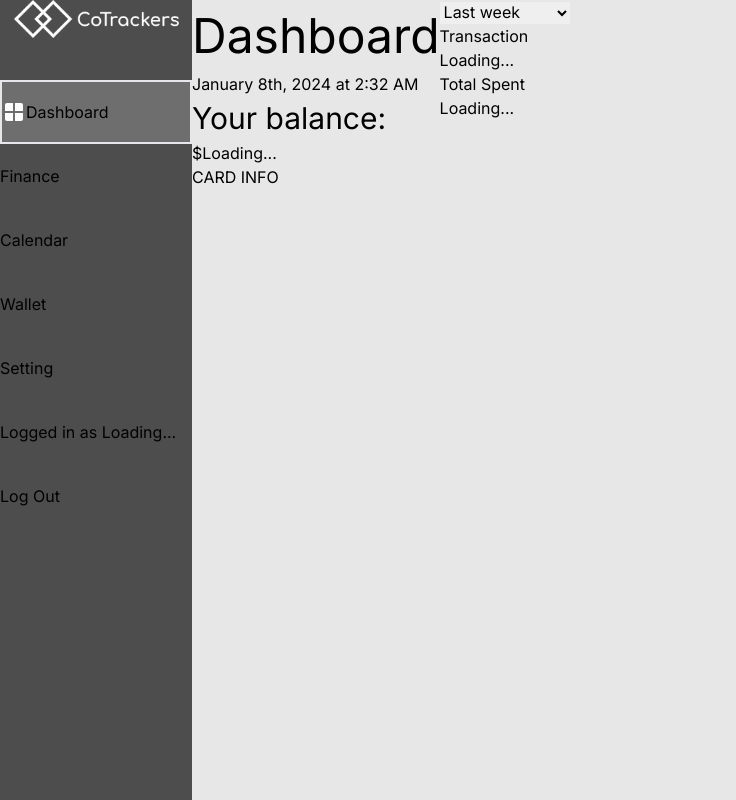
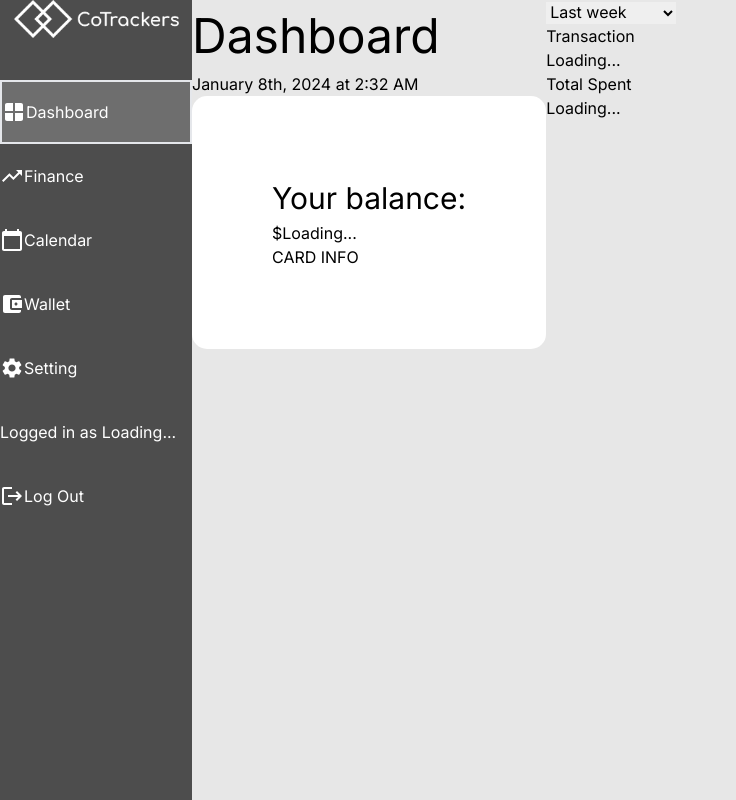
Before and after one commit to joeulam/cotracker, a Next.js app: page /dashboard in a window 1280 px wide. Shown: the whole page, without its empty margins (0-736 px from the left). Built offline with nearby package versions, Linux system fonts and the light colour scheme; no server answers; the database is empty; sample sign-in values are in the browser's storage.

Commit message:
Added icon for the navbar

```diff
--- a/app/dashboard/page.tsx
+++ b/app/dashboard/page.tsx
@@ -9,6 +9,11 @@ import { doc, getDoc} from "firebase/firestore";
 import { db } from "../../firebase_api/firebaseConfig";
 import { useEffect } from "react";
 import { useState } from "react";
+import TrendingUpIcon from '@mui/icons-material/TrendingUp';
+import CalendarTodayIcon from '@mui/icons-material/CalendarToday';
+import AccountBalanceWalletIcon from '@mui/icons-material/AccountBalanceWallet';
+import SettingsIcon from '@mui/icons-material/Settings';
+import LogoutIcon from '@mui/icons-material/Logout';
 
 class Pdata {
     private id: any;
@@ -111,25 +116,30 @@ export default function dashboard(){
                     </div>
                     <div className="h-[8vh] border-solid border-2 flex items-center left bg-[#6E6E6E]">
                         <WindowIcon sx={{color:"white"}}/>
-                        <div className="">Dashboard</div>
+                        <div className="text-white">Dashboard</div>
                     </div>
                     <div className="h-[8vh] flex items-center ">
-                        Finance
+                        <TrendingUpIcon sx={{color:"white"}}/>
+                        <div className="text-white">Finance</div>
                     </div>
                     <div className="h-[8vh] flex items-center ">
-                        Calendar
+                        <CalendarTodayIcon sx={{color:"white"}}/>
+                        <div className="text-white">Calendar</div>
                     </div>
                     <div className="h-[8vh] flex items-center ">
-                        Wallet
+                        <AccountBalanceWalletIcon sx={{color:"white"}}/>
+                        <div className="text-white">Wallet</div>
                     </div>
                     <div className="h-[8vh] flex items-center ">
-                        Setting
+                        <SettingsIcon sx={{color:"white"}}/>
+                        <div className="text-white">Setting</div>
+                    </div>
+                    <div className="text-white h-[8vh] flex items-center ">
+                        <div className="text-wrap">Logged in as {uid !== null ? uid : 'Loading...'}</div>
                     </div>
                     <div className="h-[8vh] flex items-center ">
-                        Logged in as {uid !== null ? uid : 'Loading...'}
-                    </div>
-                    <div className="h-[8vh] flex items-center ">
-                        Log Out
+                        <LogoutIcon sx={{color:"white"}}/>
+                        <div className="text-white">Log Out</div>
                     </div>
                 </div>
 
@@ -139,7 +149,7 @@ export default function dashboard(){
                         <p>{date()}</p>
                     </div>
 
-                    <div>
+                    <div className="bg-white p-20 rounded-[15px]">
                         <h2 className="text-[30px]">Your balance:</h2>
                         <h1>${balance !== null ? balance : 'Loading...'}</h1>
                         <h3>CARD INFO</h3>
--- a/app/login/page.tsx
+++ b/app/login/page.tsx
@@ -1,12 +1,13 @@
 'use client'
 // Import the necessary hooks and functions
-import React, { useState } from 'react';
+import React, { useState, useEffect } from 'react';
 import { useRouter } from 'next/navigation';
 import {
   getAuth,
   signInWithEmailAndPassword,
   setPersistence,
   browserLocalPersistence,
+  onAuthStateChanged,
 } from 'firebase/auth';
 import { apps } from '../../firebase_api/firebaseConfig';
 
@@ -15,10 +16,25 @@ export default function Login() {
   const [loading, setLoading] = useState(false);
   const [error, setError] = useState<string | null>(null);
 
-  async function loginS() {
+  useEffect(() => {
+    // Use onAuthStateChanged as a subscription inside useEffect
+    const unsubscribe = onAuthStateChanged(getAuth(apps), (user) => {
+      if (user) {
+        // User is signed in
+        router.push('/dashboard');
+      }
+    });
+
+    // Cleanup function to unsubscribe when the component is unmounted
+    return () => unsubscribe();
+  }, [router]);
+
+  // Define the login function outside of onAuthStateChanged
+  const loginS = async () => {
     const email = (document.getElementById('email') as HTMLInputElement | null)?.value;
     const password = (document.getElementById('password') as HTMLInputElement | null)?.value;
     const auth = getAuth(apps);
+
     try {
       setLoading(true);
       await setPersistence(auth, browserLocalPersistence);
@@ -30,7 +46,7 @@ export default function Login() {
     } finally {
       setLoading(false);
     }
-  }
+  };
 
   return (
     <main>
```
